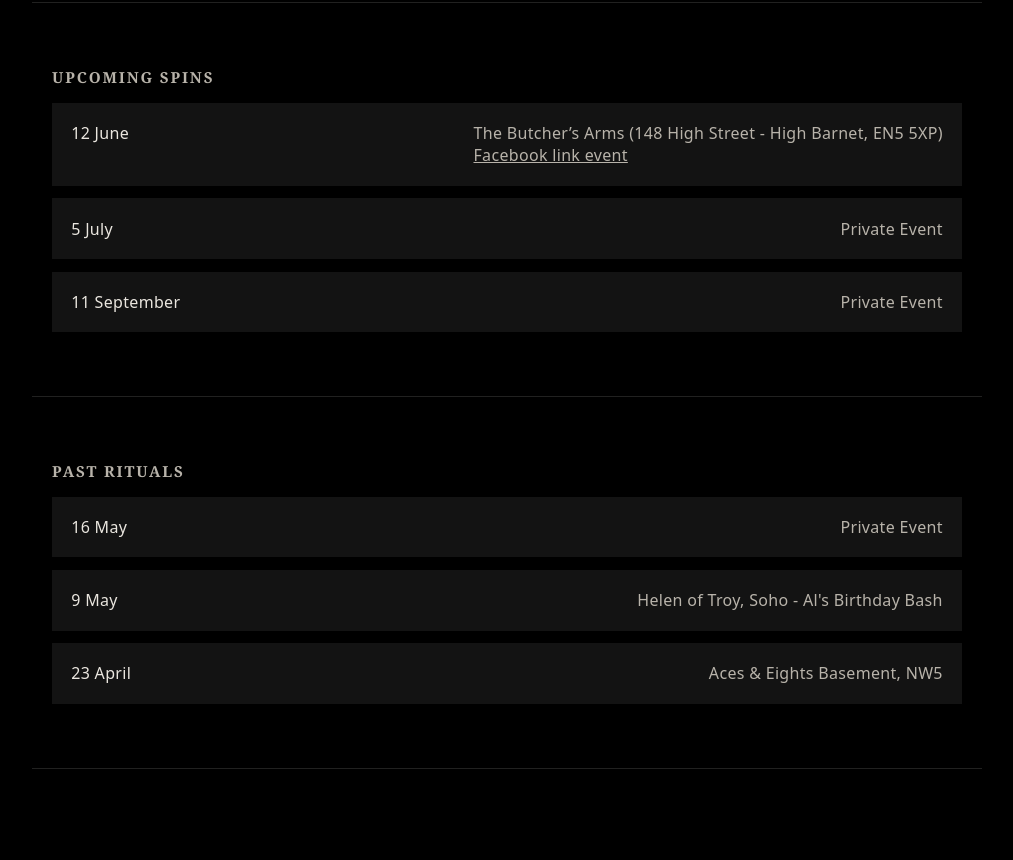
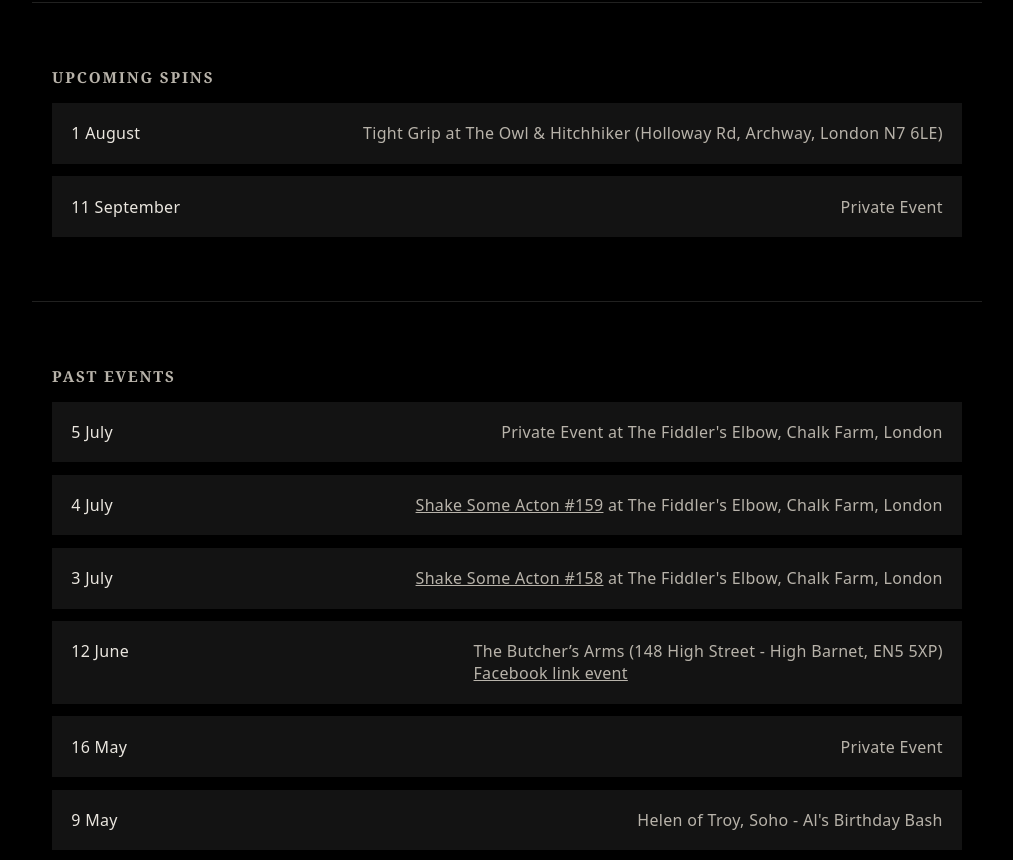
Before and after one commit to Gabriel-Nistor/djsinistor, a plain HTML site: page index.html in a window 1280 px wide. Shown: the part 1419-2279 px from the top of the page, without its empty margins (133-1146 px from the left). Before the commit the page ends 2188 px from the top, so only its background shows below. Drawn offline with Linux system fonts and the light colour scheme.

Commit message:
Events update

```diff
--- a/index.html
+++ b/index.html
@@ -93,21 +93,14 @@
                 </p>
             </section>
 
+            <!-- ----------- UPCOMING EVENTS ----------- -->
             <section class="section" id="spins">
                 <h2 class="section__title">Upcoming Spins</h2>
                 <ul class="events" aria-label="Upcoming events">
                     <li class="event">
-                        <span class="event__date">12 June</span>
+                        <span class="event__date">1 August</span>
                         <span class="event__info">
-                            The Butcher’s Arms (148 High Street - High Barnet, EN5 5XP)
-                            <br>
-                            <a href="https://fb.me/e/7Efj47CyV" target="_blank">Facebook link event</a>
-                        </span>
-                    </li>
-                    <li class="event">
-                        <span class="event__date">5 July</span>
-                        <span class="event__info">
-                            Private Event
+                            Tight Grip at The Owl & Hitchhiker (Holloway Rd, Archway, London N7 6LE)
                         </span>
                     </li>
                     <li class="event">
@@ -118,9 +111,39 @@
                     </li>
                 </ul>
             </section>
+
+            <!-- ----------- PAST EVENTS ----------- -->
             <section class="section" id="spins">
-                <h2 class="section__title">Past Rituals</h2>
+                <h2 class="section__title">Past Events</h2>
                 <ul class="events" aria-label="Past events">
+                    <li class="event">
+                        <span class="event__date">5 July</span>
+                        <span class="event__info">
+                            Private Event at The Fiddler's Elbow, Chalk Farm, London
+                        </span>
+                    </li>
+                    <li class="event">
+                        <span class="event__date">4 July</span>
+                        <span class="event__info">
+                            <a href="https://www.facebook.com/events/4039866712971938" target="_blank">
+                                Shake Some Acton #159</a> at The Fiddler's Elbow, Chalk Farm, London
+                        </span>
+                    </li>
+                    <li class="event">
+                        <span class="event__date">3 July</span>
+                        <span class="event__info">
+                            <a href="https://www.facebook.com/events/1926113862112771" target="_blank">
+                                Shake Some Acton #158</a> at The Fiddler's Elbow, Chalk Farm, London
+                        </span>
+                    </li>
+                    <li class="event">
+                        <span class="event__date">12 June</span>
+                        <span class="event__info">
+                            The Butcher’s Arms (148 High Street - High Barnet, EN5 5XP)
+                            <br>
+                            <a href="https://fb.me/e/7Efj47CyV" target="_blank">Facebook link event</a>
+                        </span>
+                    </li>
                     <li class="event">
                         <span class="event__date">16 May</span>
                         <span class="event__info">
```
